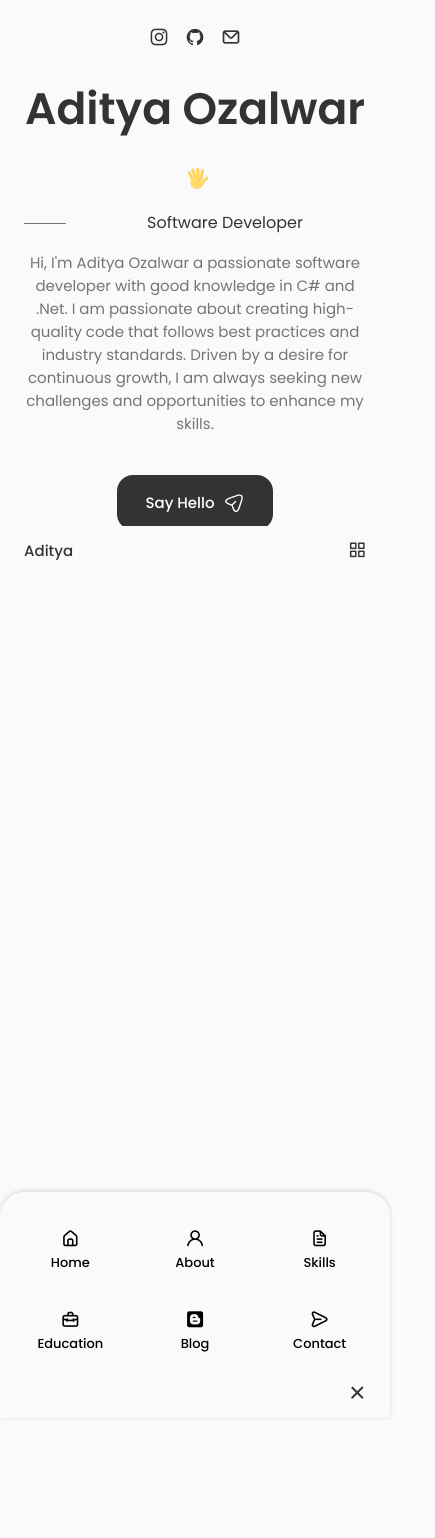
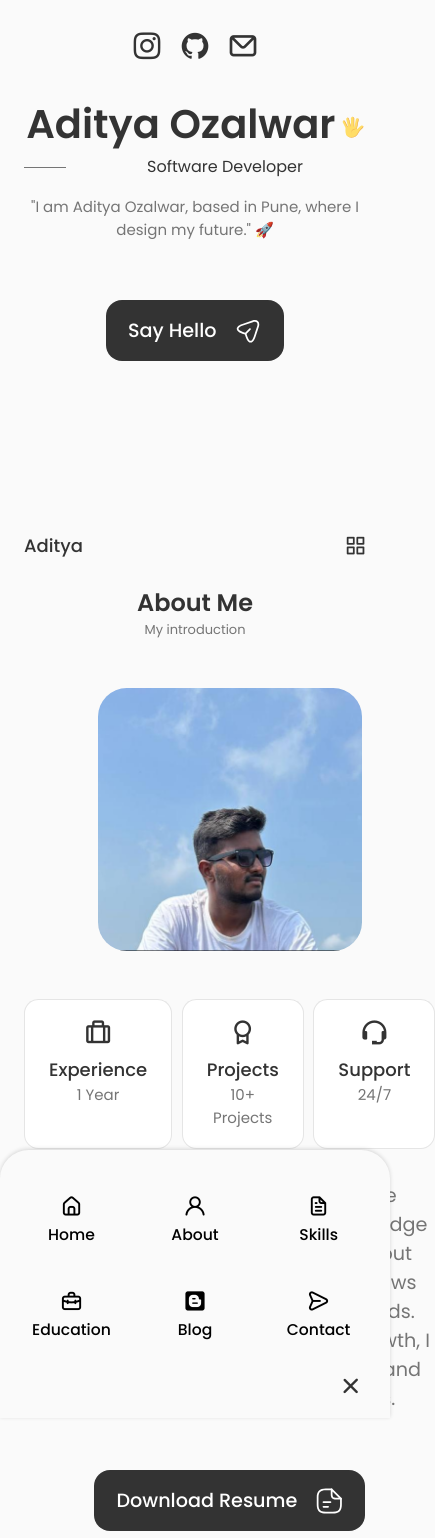
Before and after one commit to ozalwaraditya/aditya-s-portfolio, a React (Vite) app: page / in a window 390 px wide. Shown: the part 270-1808 px from the top of the page, 435 px wide, since content can reach past the window. Before the commit the page ends 912 px from the top, so only its background shows below. Built offline with nearby package versions, Linux system fonts and the light colour scheme.

Commit message:
Added About sections

```diff
--- a/src/App.jsx
+++ b/src/App.jsx
@@ -1,5 +1,6 @@
 import './App.css'
 import Header from "./components/Header"
+import About from './pages/About'
 import Home from './pages/Home'
 
 const App = () => {
@@ -9,6 +10,7 @@
 
       <main className='main'>
         <Home/>
+        <About/>
       </main>
     </>
   )
--- a/src/components/Data.jsx
+++ b/src/components/Data.jsx
@@ -57,7 +57,7 @@
         </h1>
         <h3 className="home__subtitle">Software Developer</h3>
 
-        <p className="home__description"> Hi, I'm Aditya Ozalwar a passionate software developer with good knowledge in C# and .Net.  I am passionate about creating high-quality code that follows best practices and industry standards. Driven by a desire for continuous growth, I am always seeking new challenges and opportunities to enhance my skills.
+        <p className="home__description"> "I am Aditya Ozalwar, based in Pune, where I design my future." 🚀
         </p>
 
         <a href="#contact" className="button button--flex">Say Hello
--- /dev/null
+++ b/src/components/Info.jsx
@@ -0,0 +1,28 @@
+import React from 'react'
+
+const Info = () => {
+  return (
+    <div className='about__info grid'>
+      <div className="about__box">
+      <i className="bx bx-briefcase-alt about__icon"></i>
+        <h3 className="about__title">Experience</h3>
+        <span className="about__subtitle">1 Year</span>
+      </div>
+
+      <div className="about__box">
+      <i className="bx bx-award about__icon"></i>
+        <h3 className="about__title">Projects</h3>
+        <span className="about__subtitle">10+ Projects</span>
+      </div>
+
+      <div className="about__box">
+      <i className="bx bx-support about__icon"></i>
+        <h3 className="about__title">Support</h3>
+        <span className="about__subtitle">24/7</span>
+      </div>
+
+    </div>
+  )
+}
+
+export default Info
--- /dev/null
+++ b/src/components/style/About.css
@@ -0,0 +1,120 @@
+/* Increase overall section padding */
+.about {
+    padding: 4.8rem 0; /* 1.2x of original 4rem */
+}
+
+/* Enlarged grid layout */
+.about__container {
+    grid-template-columns: repeat(2, 1fr);
+    align-items: center;
+    column-gap: 4.8rem; /* Increased by 1.2x */
+}
+
+/* Increase image size */
+.about__img {
+    width: 420px; /* 1.2x of 350px */
+    border-radius: 1.8rem; /* Scaled up */
+    justify-self: center;
+}
+
+/* Enlarge info box */
+.about__info {
+    grid-template-columns: repeat(3, 168px); /* 1.2x of 140px */
+    gap: 0.6rem;
+    margin-bottom: var(--mb-2);
+}
+
+.about__box {
+    background-color: var(--container-color);
+    border: 1px solid rgba(0, 0, 0, 0.1);
+    border-radius: 0.9rem; /* Scaled up */
+    text-align: center;
+    padding: 1.2rem 1.5rem;
+}
+
+/* Icon size increased */
+.about__icon {
+    font-size: 1.8rem; /* 1.2x of 1.5rem */
+    color: var(--title-color);
+    margin-bottom: var(--mb-0-5);
+}
+
+/* Increase font sizes */
+.about__title {
+    font-size: 1.2em; /* Scaled up */
+    font-weight: var(--font-medium);
+}
+
+.about__subtitle {
+    font-size: 1em; /* Scaled up */
+}
+
+/* Description text size and spacing */
+.about__description {
+    font-size: 1.2rem; /* Increased */
+    padding: 0 4.8rem 0 0; /* Increased */
+    margin-bottom: var(--mb-3);
+}
+
+/* Enlarge button */
+.button {
+    font-size: 1.2rem; /* Text bigger */
+    padding: 1rem 1.4rem;
+    gap: 0.6rem;
+    margin-top: 1.2rem;
+}
+
+/* Increase button icon size */
+.button__icon {
+    width: 28px;
+    height: 28px;
+}
+
+/*=============== BREAKPOINTS ===============*/
+
+/* Large Devices (Tablets & Small Laptops) */
+@media screen and (max-width: 992px) {
+    .about__container {
+        grid-template-columns: 1fr;
+        row-gap: 3rem;
+    }
+
+    .about__img {
+        width: 264px; /* Scaled from 220px */
+    }
+
+    .about__data {
+        text-align: center;
+    }
+
+    .about__info {
+        justify-content: center;
+    }
+
+    .about__description {
+        padding: 0.6rem;
+        margin-bottom: 2.4rem;
+    }
+}
+
+/* Small Devices (Mobile Phones) */
+@media screen and (max-width: 576px) {
+    .about__info {
+        grid-template-columns: repeat(3, 1fr);
+    }
+
+    .about__description {
+        padding: 0;
+    }
+}
+
+/* Extra Small Devices (Very Small Screens) */
+@media screen and (max-width: 350px) {
+    .about__info {
+        grid-template-columns: repeat(2, 1fr);
+    }
+}
+
+.about {
+    padding: 10rem 0 4.8rem; /* Increased top padding from 4.8rem to 6rem */
+}
--- a/src/components/style/Header.css
+++ b/src/components/style/Header.css
@@ -9,29 +9,30 @@
 }
 
 .nav {
-    height: calc(var(--header-height) + 1.5rem);
+    height: calc(var(--header-height) * 1.2 + 1.5rem);
     display: flex;
     justify-content: space-between;
     align-items: center;
-    column-gap: 1rem;
+    column-gap: 1.2rem;
 }
 
 .nav__logo,
 .nav__toggle {
     color: var(--title-color);
     font-weight: var(--font-medium);
+    font-size: 1.2em;
 }
 
 .nav__list {
     display: flex;
-    column-gap: 2rem;
+    column-gap: 2.4rem;
 }
 
 .nav__link {
     display: flex;
     flex-direction: column;
     align-items: center;
-    font-size: var(--small-font-size);
+    font-size: calc(var(--small-font-size) * 1.2);
     color: var(--title-color);
     font-weight: var(--font-medium);
     transition: 0.3s;
@@ -41,6 +42,7 @@
 .nav__close,
 .nav__toggle {
     display: none;
+    font-size: 1.2rem;
 }
 
 /* Active link */
@@ -57,7 +59,7 @@
     }
 
     .nav {
-        height: var(--header-height);
+        height: calc(var(--header-height) * 1.2);
     }
 
     .nav__menu {
@@ -66,10 +68,10 @@
         left: 0;
         width: 100%;
         background-color: var(--body-color);
-        padding: 2rem 1.5rem 4rem;
+        padding: 2.4rem 1.8rem 4.8rem;
         box-shadow: 0 -1px 4px rgba(0, 0, 0, 0.15);
-        border-radius: 1.5rem 1.5rem 0 0;
-        transition: bottom 0.5s ease-in-out; /* Transition for sliding */
+        border-radius: 1.8rem 1.8rem 0 0;
+        transition: bottom 0.5s ease-in-out;
     }
 
     /* Slide-in and slide-out animation for the menu */
@@ -80,24 +82,24 @@
     .nav__list {
         display: grid;
         grid-template-columns: repeat(3, 1fr);
-        gap: 2rem;
+        gap: 2.4rem;
     }
 
     .nav__icon {
-        font-size: 1.2rem;
+        font-size: 1.44rem;
     }
 
     .nav__close {
         position: absolute;
-        right: 1.3rem;
-        bottom: 0.5rem;
-        font-size: 1.5rem;
+        right: 1.56rem;
+        bottom: 0.6rem;
+        font-size: 1.8rem;
         cursor: pointer;
         color: var(--title-color);
     }
 
     .nav__toggle {
-        font-size: 1.1rem;
+        font-size: 1.32rem;
         cursor: pointer;
     }
 
@@ -115,7 +117,7 @@
 /* For small devices */
 @media screen and (max-width: 350px) {
     .nav__menu {
-        padding: 2rem 0.25rem 4rem;
+        padding: 2.4rem 0.3rem 4.8rem;
     }
 
     .nav__list {
--- a/src/components/style/Home.css
+++ b/src/components/style/Home.css
@@ -18,7 +18,7 @@
 }
 
 .home__social-icon {
-    font-size: 1.25rem; /* Increase icon size */
+    font-size: 2rem; /* Increase icon size */
     color: var(--title-color);
     /* transition: color 0.3s ease-in-out, transform 0.2s ease-in-out; */
 }
@@ -35,9 +35,10 @@
 }
 
 .home__title {
-    font-size: var(--big-font-size);
-    margin-bottom: var(--mb-0-25);
+    font-size: 2.5rem; /* Adjust size as needed */
+    font-weight: bold;
 }
+
 
 .home__hand{
     width: 38px;
--- /dev/null
+++ b/src/pages/About.jsx
@@ -0,0 +1,56 @@
+import '../components/style/About.css'
+import AboutImg from '../assets/Profile.png'
+import CV from '../assets/Aditya-Resume.pdf'
+import Info from '../components/Info.jsx'
+
+const About = () => {
+  return (
+    <section className="about section" id="about">
+        <h2 className="section__title">About Me</h2>
+        <span className="section__subtitle">My introduction</span>
+
+        <div className="about__container container grid">
+            <img src={AboutImg} alt="" className='about__img'/>
+
+            <div className="about__data">
+                <Info/>
+
+                <p className='about__description'>
+                Hi, I'm Aditya Ozalwar a passionate software developer with good knowledge in C# and .Net. I am passionate about creating high-quality code that follows best practices and industry standards. Driven by a desire for continuous growth, I am always seeking new challenges and opportunities to enhance my skills.                </p>
+
+                {/* Moved Download Button below the description */}
+                <a download="" href={CV} className="button button--flex">
+                    Download Resume
+                    <svg
+                      className="button__icon"
+                      xmlns="http://www.w3.org/2000/svg"
+                      width="24"
+                      height="24"
+                      viewBox="0 0 24 24"
+                      fill="none"
+                    >
+                        <path
+                          d="M15.25 22.7502H9.25C3.82 22.7502 1.5 20.4302 1.5 15.0002V9.00024C1.5 3.57024 3.82 1.25024 9.25 1.25024H14.25C14.66 1.25024 15 1.59024 15 2.00024C15 2.41024 14.66 2.75024 14.25 2.75024H9.25C4.64 2.75024 3 4.39024 3 9.00024V15.0002C3 19.6102 4.64 21.2502 9.25 21.2502H15.25C19.86 21.2502 21.5 19.6102 21.5 15.0002V10.0002C21.5 9.59024 21.84 9.25024 22.25 9.25024C22.66 9.25024 23 9.59024 23 10.0002V15.0002C23 20.4302 20.68 22.7502 15.25 22.7502Z"
+                          fill="var(--container-color)"
+                        ></path>
+                        <path
+                          d="M22.25 10.7502H18.25C14.83 10.7502 13.5 9.42023 13.5 6.00023V2.00023C13.5 1.70023 13.68 1.42023 13.96 1.31023C14.24 1.19023 14.56 1.26023 14.78 1.47023L22.78 9.47023C22.99 9.68023 23.06 10.0102 22.94 10.2902C22.82 10.5702 22.55 10.7502 22.25 10.7502ZM15 3.81023V6.00023C15 8.58023 15.67 9.25023 18.25 9.25023H20.44L15 3.81023Z"
+                          fill="var(--container-color)"
+                        ></path>
+                        <path
+                          d="M13.25 13.7502H7.25C6.84 13.7502 6.5 13.4102 6.5 13.0002C6.5 12.5902 6.84 12.2502 7.25 12.2502H13.25C13.66 12.2502 14 12.5902 14 13.0002C14 13.4102 13.66 13.7502 13.25 13.7502Z"
+                          fill="var(--container-color)"
+                        ></path>
+                        <path
+                          d="M11.25 17.7502H7.25C6.84 17.7502 6.5 17.4102 6.5 17.0002C6.5 16.5902 6.84 16.2502 7.25 16.2502H11.25C11.66 16.2502 12 16.5902 12 17.0002C12 17.4102 11.66 17.7502 11.25 17.7502Z"
+                          fill="var(--container-color)"
+                        ></path>
+                    </svg>
+                </a>
+            </div>
+        </div>
+    </section>
+  )
+}
+
+export default About;
```
Also changed, not shown: 2 other files (tests, documents, lock files or other folders).
